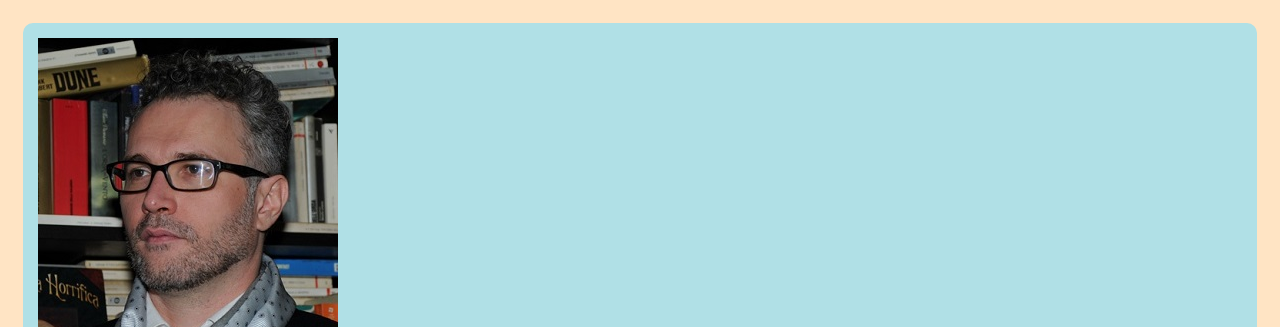
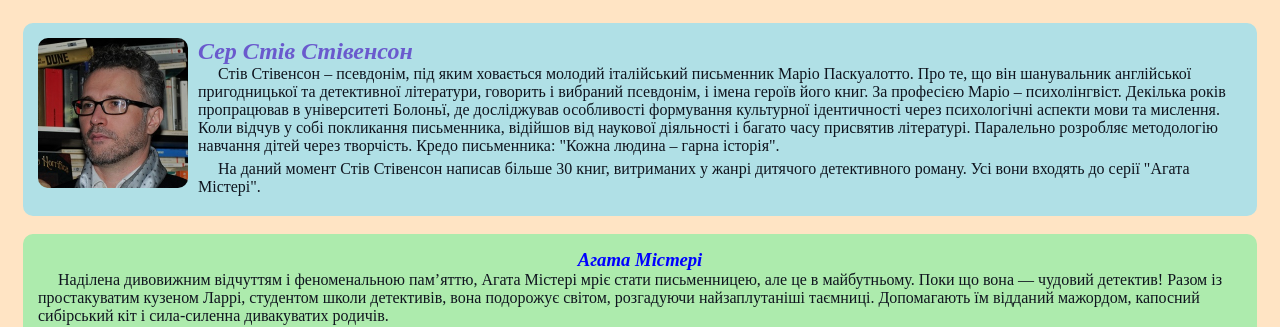
Before and after one commit to Betelgeuse25102012/Ser-Stiv-Stivenson, a plain HTML site: page index.html in a window 1280 px wide. Shown: the top 327 px of the page. Drawn offline with Linux system fonts and the light colour scheme.

Commit message:
Update styles.css

```diff
--- a/styles.css
+++ b/styles.css
@@ -48,7 +48,7 @@
         text-align:center;
         }
 
-    .picture {
+    .avatar {
         max-width: 150px;
         border-radius: 10px;
         margin-right: 10px;
```
